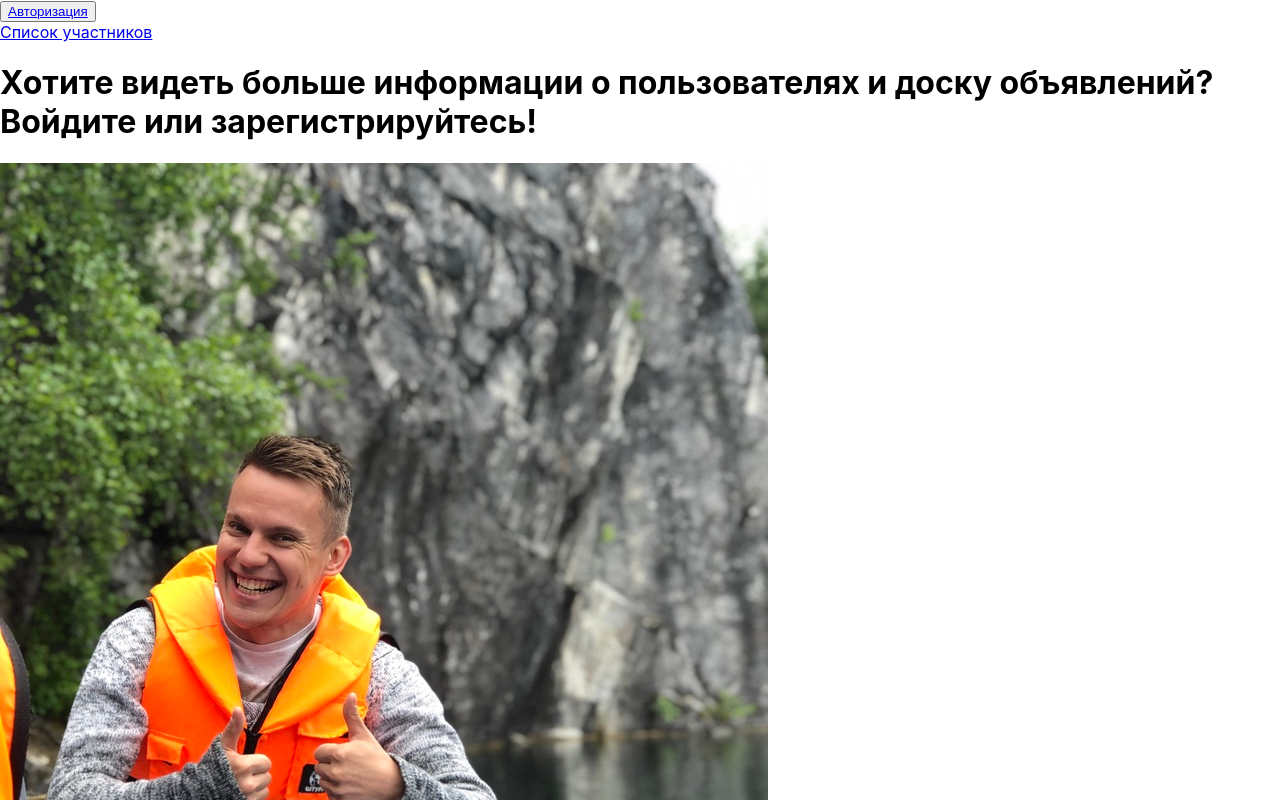
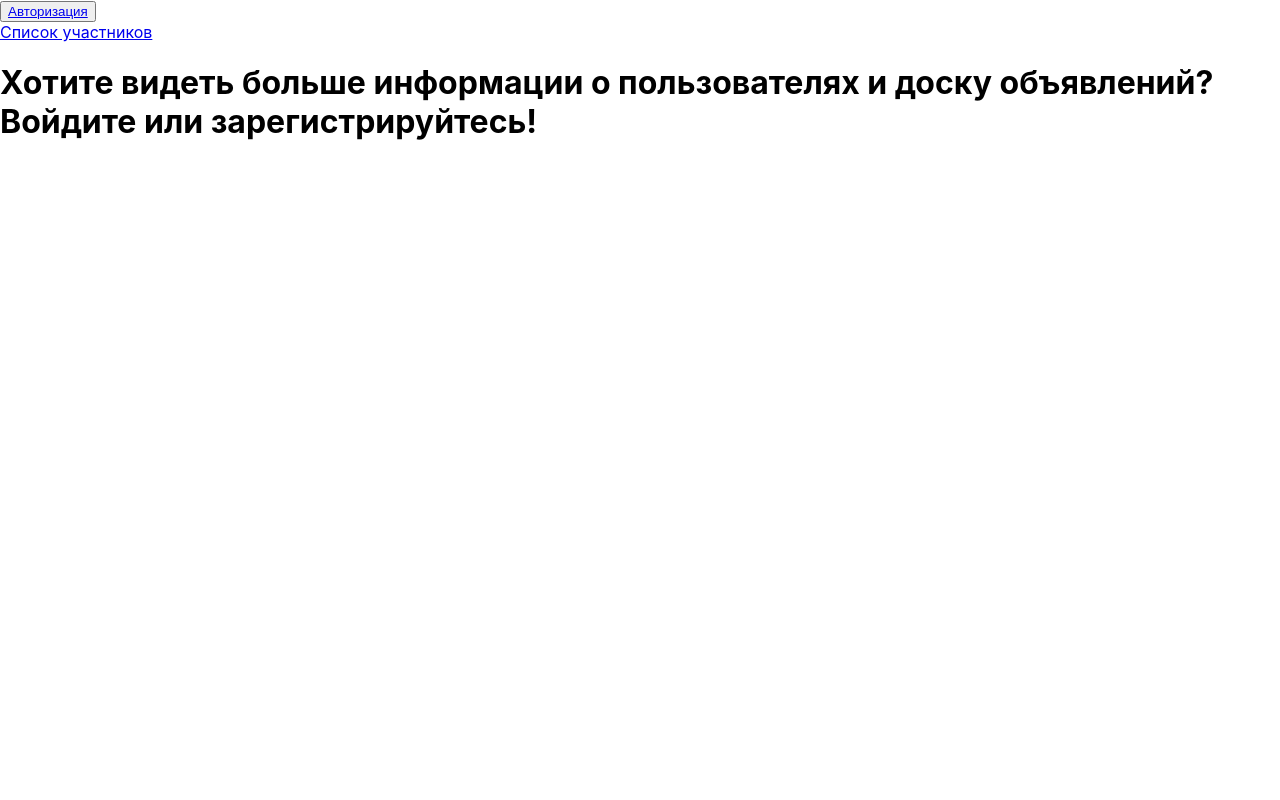
Before and after one commit to shepelev-official/some-spa, a React app: page / in a window 1280 px wide. Shown: the top 800 px of the page. Built offline with nearby package versions, Linux system fonts and the light colour scheme.

Commit message:
на странице авторизации добавлена возможность отправлять данные входа и регистрации на сервер

```diff
--- a/package.json
+++ b/package.json
@@ -10,6 +10,7 @@
     "@testing-library/user-event": "^7.1.2",
     "@typescript-eslint/eslint-plugin": "^2.10.0",
     "@typescript-eslint/parser": "^2.10.0",
+    "axios": "^0.19.2",
     "babel-eslint": "10.1.0",
     "babel-jest": "^24.9.0",
     "babel-loader": "8.1.0",
--- a/src/Pages/Auth/Auth.js
+++ b/src/Pages/Auth/Auth.js
@@ -2,6 +2,7 @@ import React, {useState} from 'react';
 import classes from "./Auth.css";
 import {NavLink} from "react-router-dom";
 import is from "is_js"
+import axios from "axios"
 
 const Auth = () => {
 
@@ -32,6 +33,36 @@ const Auth = () => {
 
   const isFormValid = isLoginValid && isPasswordValid
 
+  const loginHandler = async () => {
+    const loginData = {
+      email: login,
+      password: password,
+      returnSecureToken: true
+    }
+    try {
+      const response = await axios.post('https://identitytoolkit.googleapis.com/v1/accounts:signInWithPassword?key=AIzaSyALc3IJ5EUuz0HEBSvTYMqlj8mL-14rKJw', loginData)
+
+      console.log(response.data)
+    } catch (e) {
+      console.log(e)
+    }
+  }
+
+  const registerHandler = async () => {
+    const authData = {
+      email: login,
+      password: password,
+      returnSecureToken: true
+    }
+    try {
+      const response = await axios.post('https://identitytoolkit.googleapis.com/v1/accounts:signUp?key=AIzaSyALc3IJ5EUuz0HEBSvTYMqlj8mL-14rKJw', authData)
+
+      console.log(response.data)
+    } catch (e) {
+      console.log(e)
+    }
+  }
+
 
   return (
     <div className={classes.Auth}>
@@ -54,6 +85,7 @@ const Auth = () => {
               type="enter"
               className={classes.enterButton}
               disabled={!isFormValid}
+              onClick={loginHandler}
             >
               Войти
             </button>
@@ -63,6 +95,7 @@ const Auth = () => {
               type="register"
               className={classes.registerButton}
               disabled={!isFormValid}
+              onClick={registerHandler}
             >
               Регистрация
             </button>
--- a/src/Pages/cardHolder/cardHolder.js
+++ b/src/Pages/cardHolder/cardHolder.js
@@ -1,25 +1,18 @@
 import React, { useState} from "react";
 import classes from "./cardHolder.css";
 import PersonalCard from "../../components/personalCard/personalCard";
-import imgsss from "../../photo.jpeg"
+
 
 const CardHolder = (props) => {
 
     const [isAuth, ] = useState(props.isAuth)
     const [personalCard, ] = useState([
         {
-            cardPhoto: `${imgsss}`,
-            cardName: 'Valentin',
-            cardSurname: 'Shepelev',
-            cardTelephoneNumber: '89259256281'
+            cardEmail: 'Valentin',
         },
-        {
-            cardName: 'Dmitry',
-            cardSurname: 'Shepelev',
-            cardTelephoneNumber: 'nan',
-            cardPhoto: 'photo'
-        }
     ])
+
+
 
     return (
         <div>
@@ -35,10 +28,7 @@ const CardHolder = (props) => {
                             return (
                                 <PersonalCard
                                     key={index}
-                                    Name={card.cardName}
-                                    Surname={card.cardSurname}
-                                    TelephoneNumber={card.cardTelephoneNumber}
-                                    Photo={card.cardPhoto}
+                                    Email={card.cardEmail}
                                     isAuth={isAuth}
                                 />
                             )
--- a/src/components/personalCard/personalCard.js
+++ b/src/components/personalCard/personalCard.js
@@ -4,12 +4,9 @@ import classes from "./personalCard.css"
 const PersonalCard = (props) => {
     return (
         <div className={classes.personalCard}>
-            <img src={props.Photo} alt="Изображение не найдено"/>
             {
                 props.isAuth ? <div className={classes.personalCardData}>
-                        <p>{props.Name}</p>
-                        <p>{props.Surname}</p>
-                        <p>{props.TelephoneNumber}</p>
+                        <p>{props.Email}</p>
                     </div>
                     : null
             }
```
Also changed, not shown: 1 other file (tests, documents, lock files or other folders).
